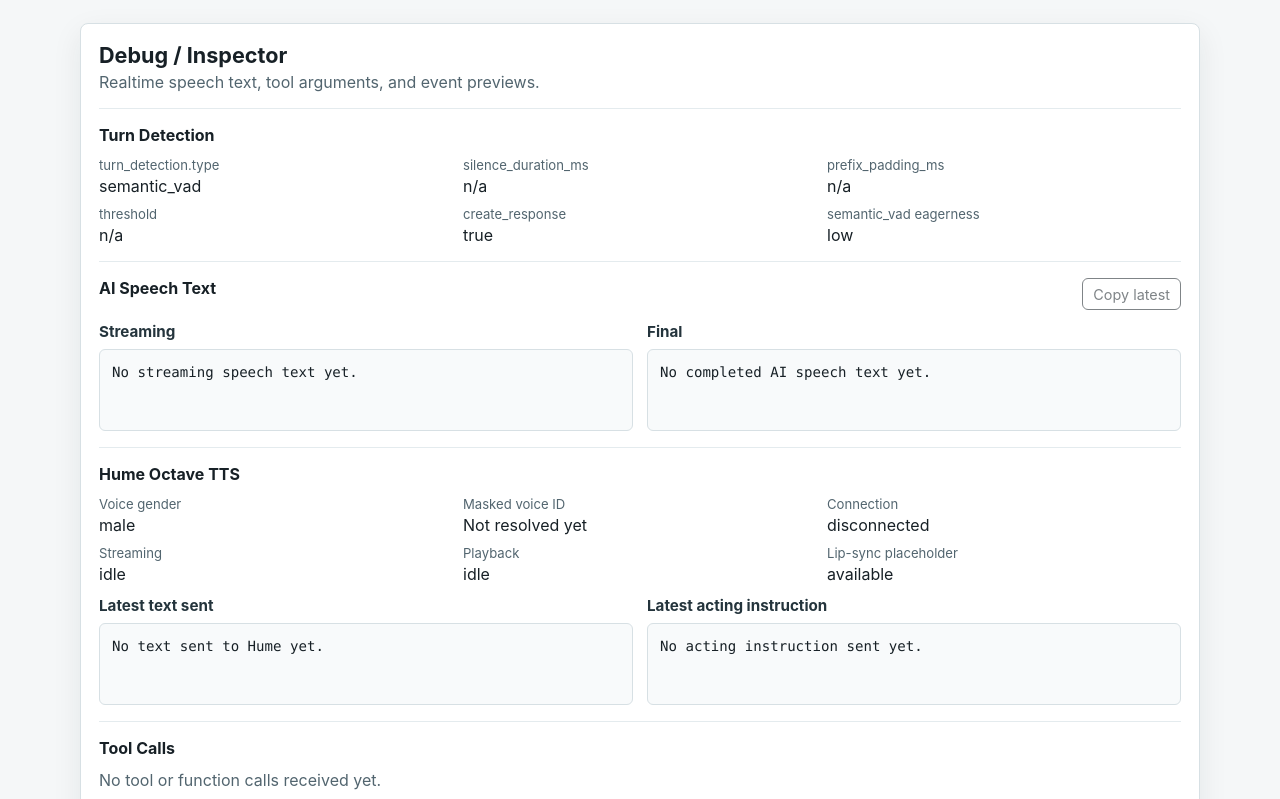
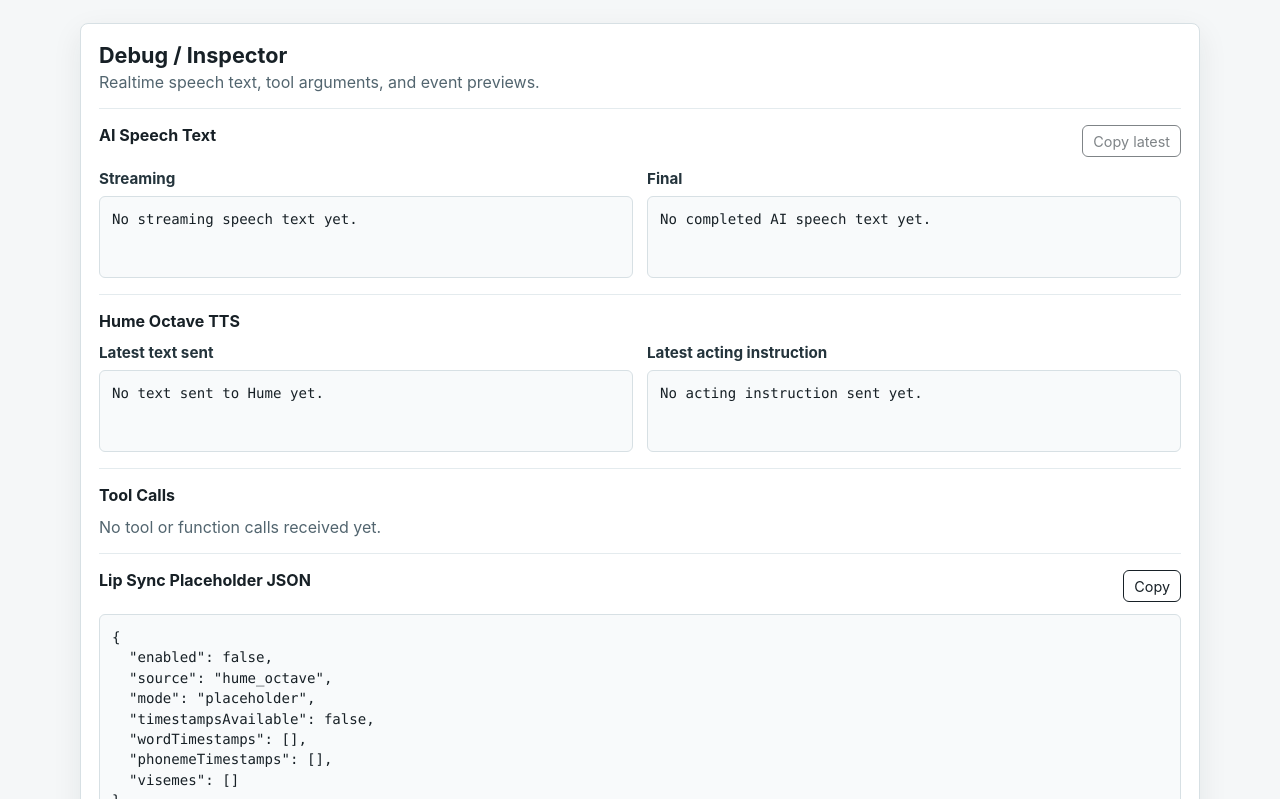
Before and after one commit to ryums12/RealtimeConversation, a React (Vite) app: page / in a window 1280 px wide. Shown: the part 521-1320 px from the top of the page. Built offline with nearby package versions, Linux system fonts and the light colour scheme.

Commit message:
loggin 수정

```diff
--- a/src/main.jsx
+++ b/src/main.jsx
@@ -228,7 +228,7 @@ function CopyButton({ value, label = "Copy", disabled = false }) {
 
 function App() {
   const [scenario, setScenario] = useState(
-    "You are a friendly English conversation partner. Keep replies short and ask one question at a time."
+    "당신은 사용자의 이웃집 사람이다. 평범한 사람을 연기하되, 사용자가 하는 말에 따라서 감정 변화를 드러내도록 한다."
   );
   const [enableSampleTool, setEnableSampleTool] = useState(false);
   const [voiceGender, setVoiceGender] = useState("male");
@@ -717,14 +717,12 @@ function App() {
     const audio = new Audio(nextAudio.url);
     humeCurrentAudioRef.current = audio;
     updateHumeDebug({ playbackStatus: "playing" });
-    appendLog("hume.playback.start", {});
 
     audio.onended = () => {
       URL.revokeObjectURL(nextAudio.url);
       humeAudioPlayingRef.current = false;
       humeCurrentAudioRef.current = null;
       updateHumeDebug({ playbackStatus: "ended" });
-      appendLog("hume.playback.end", {});
       processHumeAudioQueue();
     };
 
@@ -1113,39 +1111,6 @@ function App() {
 
         <section className="debug-section">
           <div className="section-heading">
-            <h2>Turn Detection</h2>
-          </div>
-
-          <dl className="metadata-grid">
-            <div>
-              <dt>turn_detection.type</dt>
-              <dd>{turnDetectionSettings.type || "not configured"}</dd>
-            </div>
-            <div>
-              <dt>silence_duration_ms</dt>
-              <dd>{turnDetectionSettings.silence_duration_ms ?? "n/a"}</dd>
-            </div>
-            <div>
-              <dt>prefix_padding_ms</dt>
-              <dd>{turnDetectionSettings.prefix_padding_ms ?? "n/a"}</dd>
-            </div>
-            <div>
-              <dt>threshold</dt>
-              <dd>{turnDetectionSettings.threshold ?? "n/a"}</dd>
-            </div>
-            <div>
-              <dt>create_response</dt>
-              <dd>{String(Boolean(turnDetectionSettings.create_response))}</dd>
-            </div>
-            <div>
-              <dt>semantic_vad eagerness</dt>
-              <dd>{turnDetectionSettings.eagerness || "n/a"}</dd>
-            </div>
-          </dl>
-        </section>
-
-        <section className="debug-section">
-          <div className="section-heading">
             <h2>AI Speech Text</h2>
             <CopyButton value={finalSpeechText || currentSpeechText} label="Copy latest" />
           </div>
@@ -1178,33 +1143,6 @@ function App() {
           <div className="section-heading">
             <h2>Hume Octave TTS</h2>
           </div>
-
-          <dl className="metadata-grid hume-metadata-grid">
-            <div>
-              <dt>Voice gender</dt>
-              <dd>{humeDebug.selectedVoiceGender}</dd>
-            </div>
-            <div>
-              <dt>Masked voice ID</dt>
-              <dd>{humeDebug.maskedVoiceId}</dd>
-            </div>
-            <div>
-              <dt>Connection</dt>
-              <dd>{humeDebug.connectionStatus}</dd>
-            </div>
-            <div>
-              <dt>Streaming</dt>
-              <dd>{humeDebug.streamingStatus}</dd>
-            </div>
-            <div>
-              <dt>Playback</dt>
-              <dd>{humeDebug.playbackStatus}</dd>
-            </div>
-            <div>
-              <dt>Lip-sync placeholder</dt>
-              <dd>{humeDebug.hasLipSyncPlaceholder ? "available" : "missing"}</dd>
-            </div>
-          </dl>
 
           <div className="speech-grid">
             <div>
```
